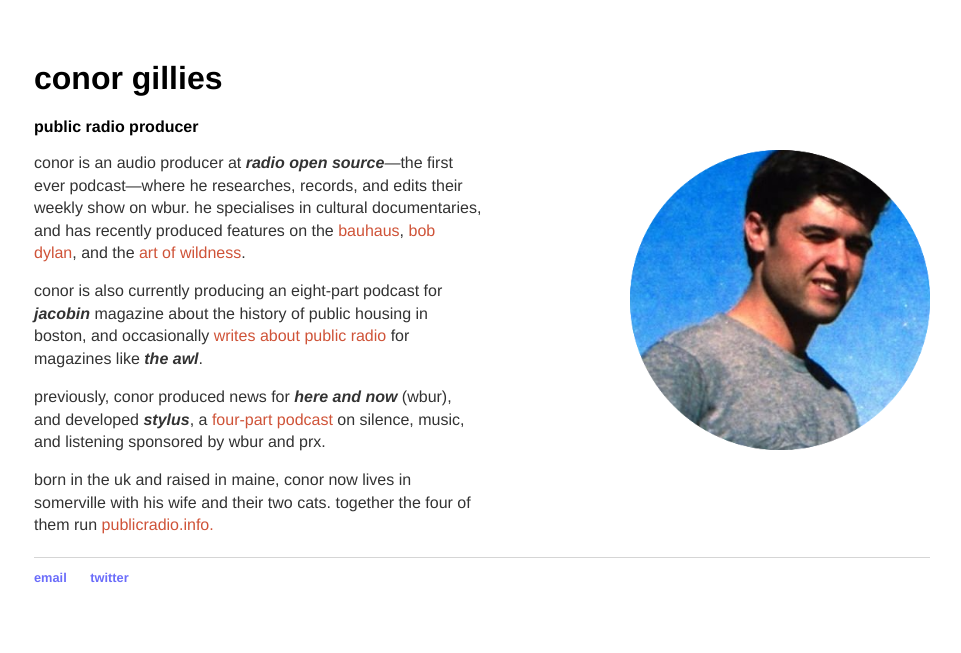
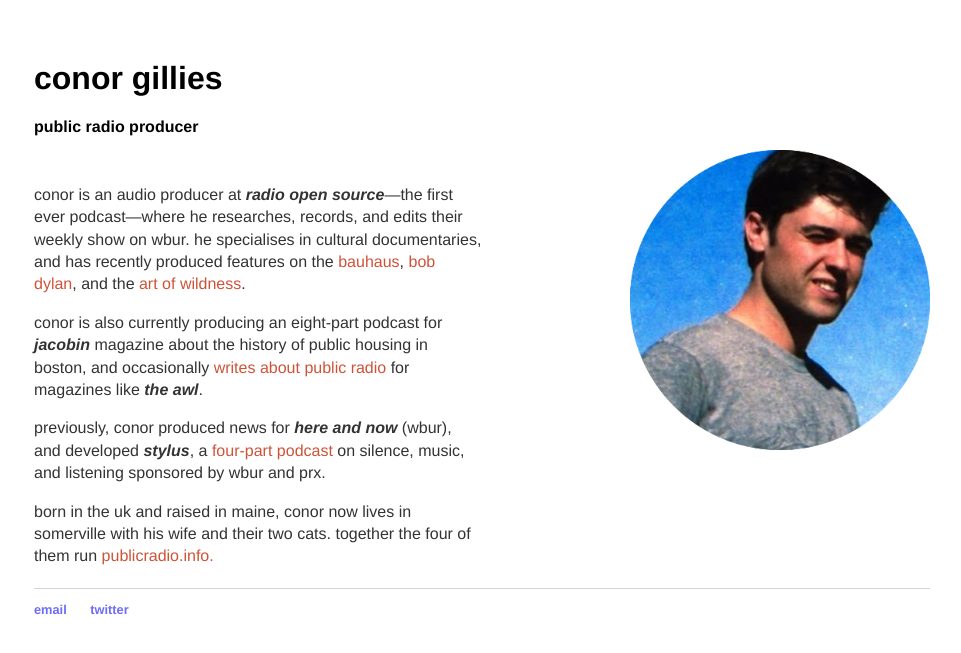
Before and after one commit to huihuiandilly/huihuiandilly.github.io, a Jekyll site: the page built from index.html, in a window 1280 px wide. Shown: the top 653 px of the page, without its empty margins (86-1047 px from the left). Built offline with Jekyll 4.4.1, drawn with Linux system fonts in a browser that asks for light colours.

Commit message:
Update index.html

```diff
--- a/index.html
+++ b/index.html
@@ -5,7 +5,7 @@
 <div class="blurb">
 	<h1>conor gillies</h1>
 	<h2>public radio producer</h2>
-	<body> <img alt="" src="o7oB1jST.png" style="width: 300px; float: right;"/></body>
+	<body> <img alt="" src="o7oB1jST.png" style="width: 300px; float: right;"/></body> <br/>
 	<p>conor is an audio producer at <i><b>radio open source</b></i>—the first ever podcast—where he researches, records, and edits their weekly show on wbur. he specialises in cultural documentaries, and has recently produced features on the <a href="http://radioopensource.org/the-bauhaus-in-your-house/" target="_blank">bauhaus</a>, <a href="http://radioopensource.org/bob-dylan-poet/" target="_blank">bob dylan</a>, and the <a href="http://radioopensource.org/the-art-of-wildness/" target="_blank">art of wildness</a>.</p>
 <p>conor is also currently producing an eight-part podcast for <b><i>jacobin</i></b> magazine about the history of public housing in boston, and occasionally <a href="https://www.theawl.com/2015/05/podcasting-and-the-selling-of-public-radio/" target="_blank">writes about public radio</a> for magazines like <b><i>the awl</i></b>.</a></p>
 	<p>previously, conor produced news for <i><b>here and now</b></i> (wbur), and developed <i><b>stylus</i></b>, a <a href="https://stylusradio.org/series-1" target="_blank">four-part podcast</a> on silence, music, and listening sponsored by wbur and prx. </p>
```
